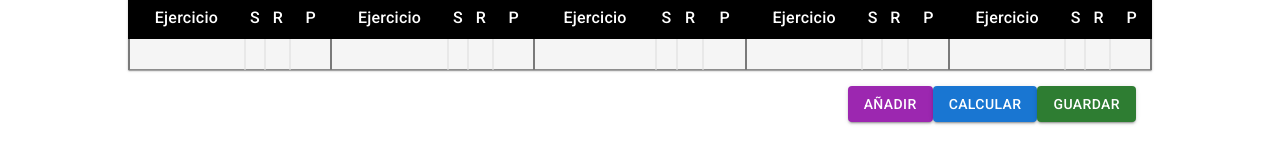
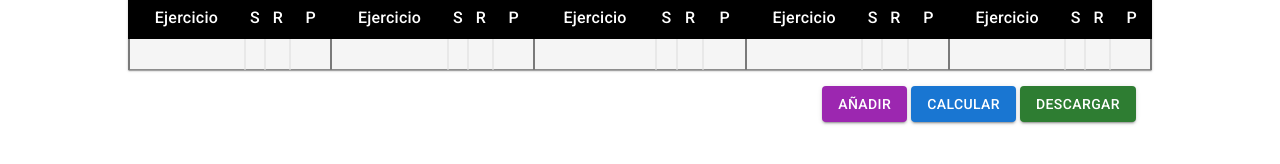
Before and after one commit to adalbertodev/GymRoutine-Web, a React (Create React App) app in the folder frontend/: page / in a window 1280 px wide. Shown: the part 146-310 px from the top of the page. Built offline with nearby package versions, Linux system fonts and the light colour scheme; no server answers.

Commit message:
Table Submir refacter to TableHandler

```diff
--- a/frontend/src/pages/RoutineMaker/components/RoutineMaker.tsx
+++ b/frontend/src/pages/RoutineMaker/components/RoutineMaker.tsx
@@ -2,7 +2,7 @@ import { memo } from 'react';
 import { RoutineTable } from './RoutineTable';
 import { RoutineMakerContainer } from '../styled-components/RoutineMaker';
 import { TableSettings } from './TableSettings';
-import { TableSubmit } from './TableSubmit';
+import { TableHandler } from './TableHandler';
 import User from '../../../models/User';
 
 interface RoutineMakerProps {
@@ -18,7 +18,7 @@ export const RoutineMaker: React.FC<RoutineMakerProps> = memo(
       <RoutineMakerContainer>
         <TableSettings activeUserState={activeUserState} />
         <RoutineTable />
-        <TableSubmit />
+        <TableHandler />
       </RoutineMakerContainer>
     );
   }
--- /dev/null
+++ b/frontend/src/pages/RoutineMaker/components/TableHandler.tsx
@@ -0,0 +1,40 @@
+import { memo, useCallback } from 'react';
+import { TableHandlerContainer } from '../styled-components/Handler';
+import { downloadHTML } from '../helpers/downloadHTML';
+import { getRmExercises } from '../../../services/RmExerciseAPI';
+import { useTable } from '../hooks/useTable';
+import { addEmptyRow, updateRmFields } from '../contexts/tableActions';
+import { TableHandlerButton } from './hoc/TableHandlerButton';
+
+export const TableHandler: React.FC = memo(() => {
+  const { dispatch } = useTable();
+
+  const handleAddRow = useCallback(() => {
+    dispatch(addEmptyRow());
+  }, [dispatch]);
+
+  const handleCalculateRm = useCallback(() => {
+    getRmExercises().then((rmExercises) => {
+      dispatch(updateRmFields(rmExercises));
+    });
+  }, [dispatch]);
+
+  return (
+    <TableHandlerContainer>
+      <TableHandlerButton color='secondary' onClick={handleAddRow}>
+        Añadir
+      </TableHandlerButton>
+
+      <TableHandlerButton color='primary' onClick={handleCalculateRm}>
+        Calcular
+      </TableHandlerButton>
+
+      <TableHandlerButton
+        color='success'
+        onClick={() => downloadHTML('routineTable')}
+      >
+        Descargar
+      </TableHandlerButton>
+    </TableHandlerContainer>
+  );
+});
--- a/frontend/src/pages/RoutineMaker/components/TableSubmit.tsx
+++ /dev/null
@@ -1,45 +0,0 @@
-import { memo } from 'react';
-import { SaveButton, SubmitBox } from '../styled-components/TableSubmit';
-import { downloadHTML } from '../helpers/downloadHTML';
-import { getRmExercises } from '../../../services/RmExerciseAPI';
-import { useTable } from '../hooks/useTable';
-import { addEmptyRow, updateRmFields } from '../contexts/tableActions';
-
-export const TableSubmit: React.FC = memo(() => {
-  const { table, dispatch } = useTable();
-
-  const handleAddRow = () => {
-    dispatch(addEmptyRow());
-  };
-
-  const handleCalculateRm = () => {
-    getRmExercises().then((rmExercises) => {
-      dispatch(updateRmFields(rmExercises));
-      console.log(table);
-    });
-  };
-
-  return (
-    <SubmitBox>
-      <SaveButton variant='contained' color='secondary' onClick={handleAddRow}>
-        Añadir
-      </SaveButton>
-
-      <SaveButton
-        variant='contained'
-        color='primary'
-        onClick={handleCalculateRm}
-      >
-        Calcular
-      </SaveButton>
-
-      <SaveButton
-        variant='contained'
-        color='success'
-        onClick={(e) => downloadHTML('routineTable')}
-      >
-        Guardar
-      </SaveButton>
-    </SubmitBox>
-  );
-});
--- /dev/null
+++ b/frontend/src/pages/RoutineMaker/components/hoc/TableHandlerButton.tsx
@@ -0,0 +1,31 @@
+import {
+  HandlerButton,
+  HandlerButtonContainer
+} from '../../styled-components/Handler';
+
+interface TableHandlerButtonProps {
+  children?: JSX.Element | JSX.Element[] | string;
+  color?:
+    | 'inherit'
+    | 'secondary'
+    | 'primary'
+    | 'success'
+    | 'error'
+    | 'info'
+    | 'warning';
+  onClick: () => void;
+}
+
+export const TableHandlerButton: React.FC<TableHandlerButtonProps> = ({
+  children,
+  color,
+  onClick
+}) => {
+  return (
+    <HandlerButtonContainer>
+      <HandlerButton variant='contained' color={color} onClick={onClick}>
+        {children}
+      </HandlerButton>
+    </HandlerButtonContainer>
+  );
+};
--- /dev/null
+++ b/frontend/src/pages/RoutineMaker/styled-components/Handler.ts
@@ -0,0 +1,14 @@
+import styled from 'styled-components';
+import { Button } from '@mui/material';
+
+export const TableHandlerContainer = styled.div`
+  display: flex;
+  justify-content: flex-end;
+  padding: 1rem;
+`;
+
+export const HandlerButtonContainer = styled.div`
+  margin-left: 4px;
+`;
+
+export const HandlerButton = styled(Button)``;
--- a/frontend/src/pages/RoutineMaker/styled-components/TableSubmit.ts
+++ /dev/null
@@ -1,10 +0,0 @@
-import styled from 'styled-components';
-import { Button } from '@mui/material';
-
-export const SaveButton = styled(Button)``;
-
-export const SubmitBox = styled.div`
-  display: flex;
-  justify-content: flex-end;
-  padding: 1rem;
-`;
```
